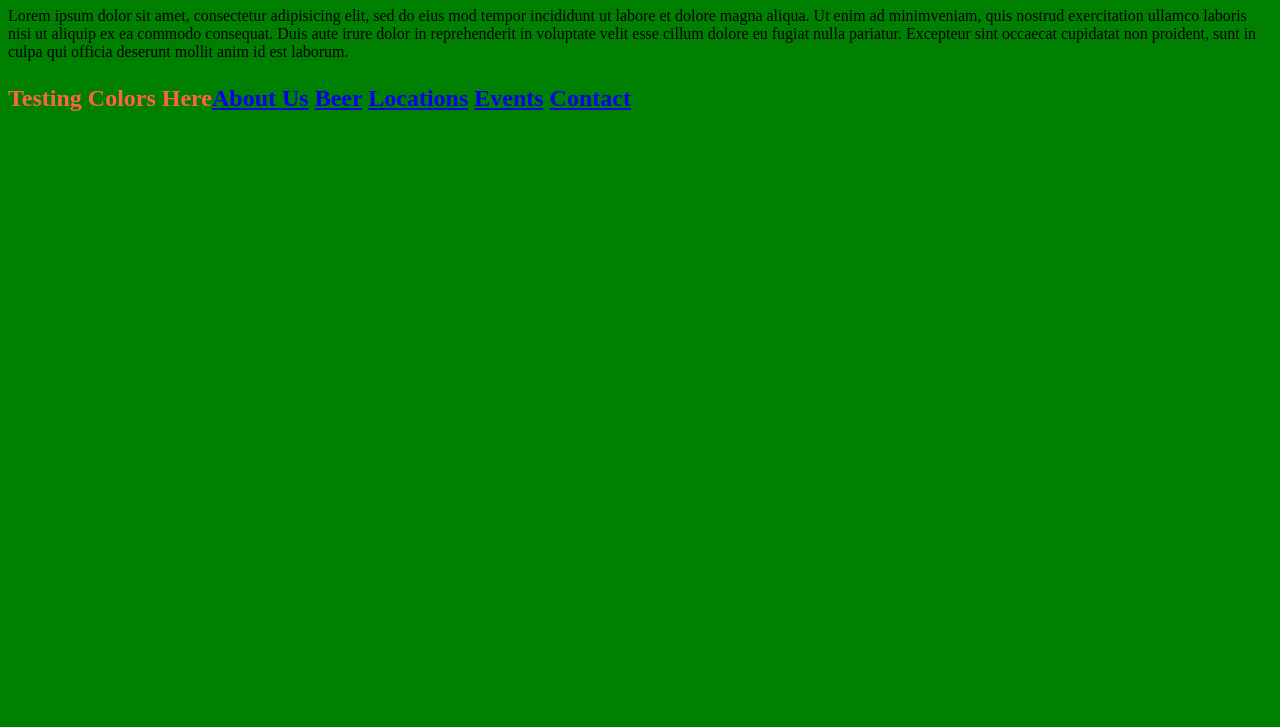
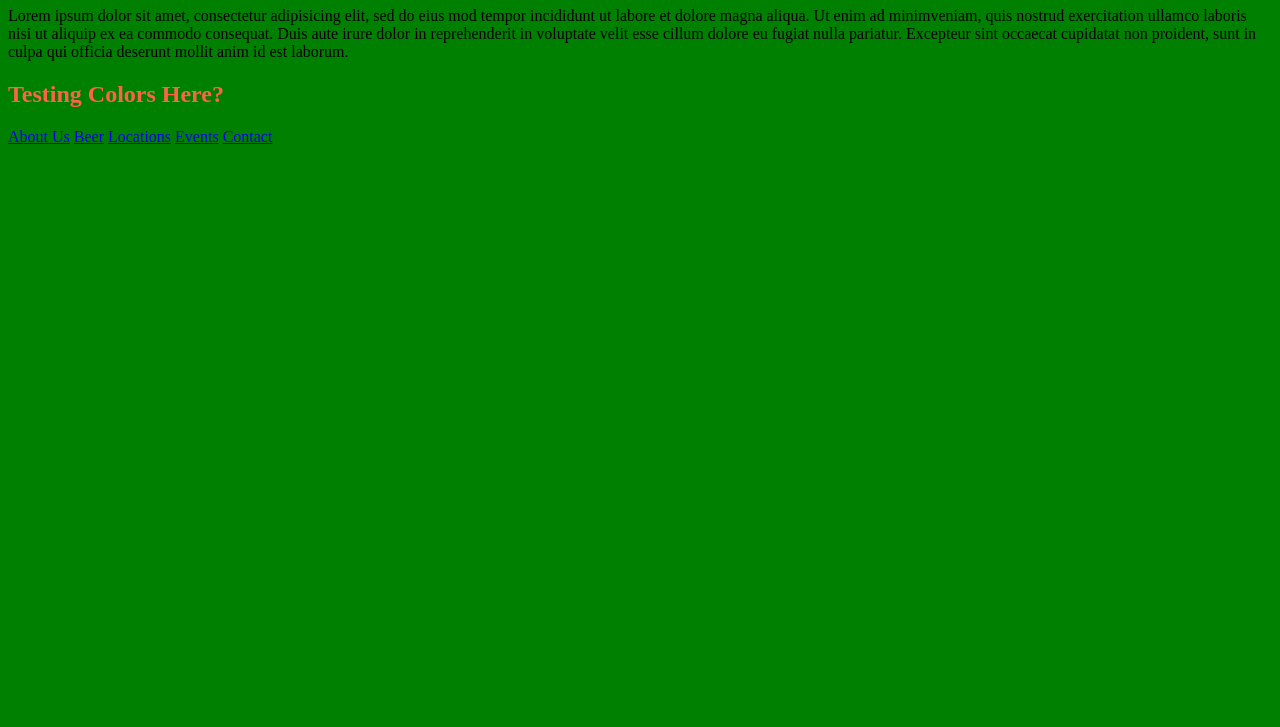
Before and after one commit to ocristow/ocristow.github.io, a plain HTML site: page unit_1/index.html in a window 1280 px wide. Shown: the part 73-800 px from the top of the page. Drawn offline with Linux system fonts and the light colour scheme.

Commit message:
Testing Colors/indentation

```diff
--- a/unit_1/css/style.css
+++ b/unit_1/css/style.css
@@ -1,4 +1,5 @@
 body {background-color: green;
+	text-align: middle;
 }
 
 h1 {color: gold;
--- a/unit_1/index.html
+++ b/unit_1/index.html
@@ -13,8 +13,7 @@
 			consequat. Duis aute irure dolor in reprehenderit in voluptate velit esse
 			cillum dolore eu fugiat nulla pariatur. Excepteur sint occaecat cupidatat non
 			proident, sunt in culpa qui officia deserunt mollit anim id est laborum.</p>
-		<h2>
-			<p>Testing Colors Here<a href="css/AboutUs.html">About Us</a> <a href="#">Beer</a> <a href="#">Locations</a> <a href="#">Events</a> <a href="#">Contact</a> </p>
-		</h2>
+		<h2>Testing Colors Here?</h2>
+			<p><a href="#">About Us</a> <a href="#">Beer</a> <a href="#">Locations</a> <a href="#">Events</a> <a href="#">Contact</a> </p>
 	</body>
 </html>
```
Also changed, not shown: 1 other file.
